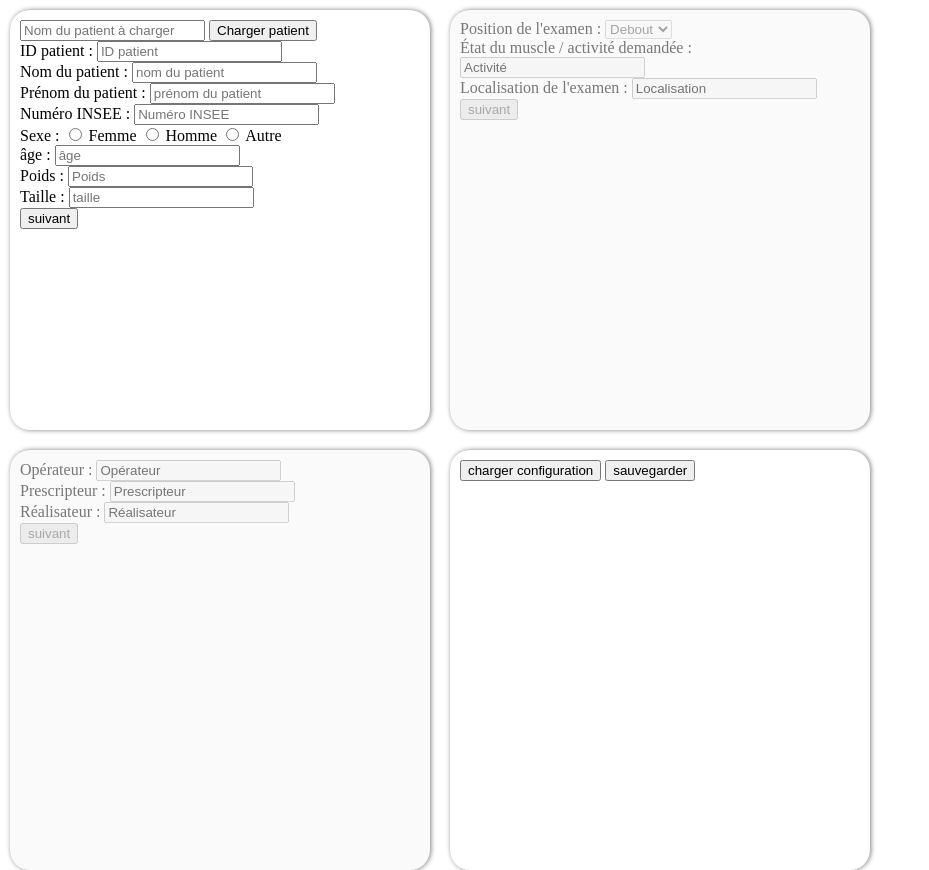
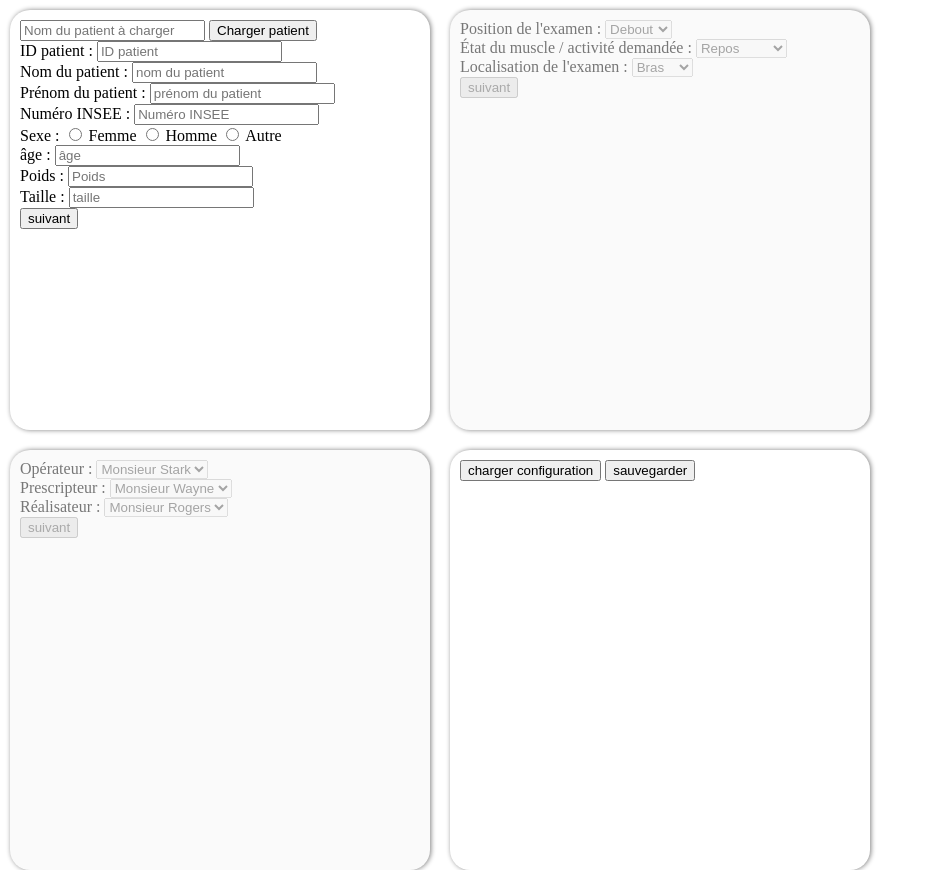
Before and after one commit to A-Louarn/DICOM, a PHP site: page / in a window 1280 px wide. Shown: the whole page, without its empty margins (0-929 px from the left). Run offline with PHP 8.4, Linux system fonts and the light colour scheme.

Commit message:
changed comboboxes to drop-down menus (since the DB should not be updated from the user menu)

```diff
--- a/index.php
+++ b/index.php
@@ -60,26 +60,24 @@
         <div id="reglagesExamen" class="<?php echo ($page == $current_building_page)? "":"disabled"; ?> reglagebox rightcolumn toprow">
             <form action="./process_page.php?page=<?php echo $current_building_page ?>" method="post">
                 <label for="position-examen">Position de l'examen :</label>
-                    <select id="liste-positions-examen" <?php echo ($page == $current_building_page)? "":"disabled"; ?>>
+                    <select id="position-examen" name="position-examen" <?php echo ($page == $current_building_page)? "":"disabled"; ?>>
                        <option value="0">Debout</option>
                        <option value="1">Allong&eacute;</option>
                     </select>
                     <br />
                 <label for="activite-examen">&Eacute;tat du muscle / activit&eacute; demand&eacute;e :</label>
-                    <input type="text" id="activite-examen" list="liste-activites-examen" placeholder="Activit&eacute;" <?php echo ($page == $current_building_page)? "":"disabled"; ?> />
-                    <datalist id="liste-activites-examen">
-                        <option>Repos</option>
-                        <option>Contraction</option>
-                        <option>Extension</option>
-                    </datalist>
+                    <select id="activite-examen" name="activites-examen" <?php echo ($page == $current_building_page)? "":"disabled"; ?>>
+                        <option value="0">Repos</option>
+                        <option value="1">Contraction</option>
+                        <option value="2">Extension</option>
+                    </select>
                     <br />
                 <label for="localisation-examen">Localisation de l'examen :</label>
-                    <input type="text" id="localisation-examen" list="liste-localisations-examen" placeholder="Localisation" <?php echo ($page == $current_building_page)? "":"disabled"; ?> />
-                    <datalist id="liste-localisations-examen">
-                        <option>Bras</option>
-                        <option>Mollet</option>
-                        <option>Ventre</option>
-                    </datalist>
+                    <select id="localisation-examen" name="localisation-examen" <?php echo ($page == $current_building_page)? "":"disabled"; ?>>
+                        <option value="0">Bras</option>
+                        <option value="1">Mollet</option>
+                        <option value="2">Ventre</option>
+                    </select>
                     <br />
                 <input type="submit" value="suivant" <?php echo ($page == $current_building_page)? "":"disabled"; ?> />
             </form>
@@ -88,25 +86,22 @@
         <div id="reglagesMedecins" class="<?php echo ($page == $current_building_page)? "":"disabled"; ?> reglagebox leftcolumn bottomrow">
             <form action="./process_page.php?page=<?php echo $current_building_page ?>" method="post">
                 <label for="operateur">Op&eacute;rateur :</label>
-                    <input type="text" id="operateur" list="liste-operateur" placeholder="Op&eacute;rateur" <?php echo ($page == $current_building_page)? "":"disabled"; ?> />
-                    <datalist id="liste-operateur">
+                    <select id="operateur" name="operateur" <?php echo ($page == $current_building_page)? "":"disabled"; ?>>
                         <option>Monsieur Stark</option>
                         <option>Madame Potts</option>
-                    </datalist>
+                    </select>
                     <br />
                 <label for="prescripteur">Prescripteur :</label>
-                    <input type="text" id="prescripteur" list="liste-prescripteur" placeholder="Prescripteur" <?php echo ($page == $current_building_page)? "":"disabled"; ?> />
-                    <datalist id="liste-prescripteur">
+                    <select id="prescripteur" name="prescripteur" <?php echo ($page == $current_building_page)? "":"disabled"; ?>>
                         <option>Monsieur Wayne</option>
                         <option>Madame Kyle</option>
-                    </datalist>
+                    </select>
                 <br />
                 <label for="realisateur">R&eacute;alisateur :</label>
-                    <input type="text" id="realisateur" list="liste-realisateur" placeholder="R&eacute;alisateur" <?php echo ($page == $current_building_page)? "":"disabled"; ?> />
-                    <datalist id="liste-realisateur">
+                    <select id="realisateur" name="realisateur" <?php echo ($page == $current_building_page)? "":"disabled"; ?>>
                         <option>Monsieur Rogers</option>
                         <option>Madame Carter</option>
-                    </datalist>
+                    </select>
                     <br />
                 <input type="submit" value="suivant" <?php echo ($page == $current_building_page)? "":"disabled"; ?> />
             </form>
```
